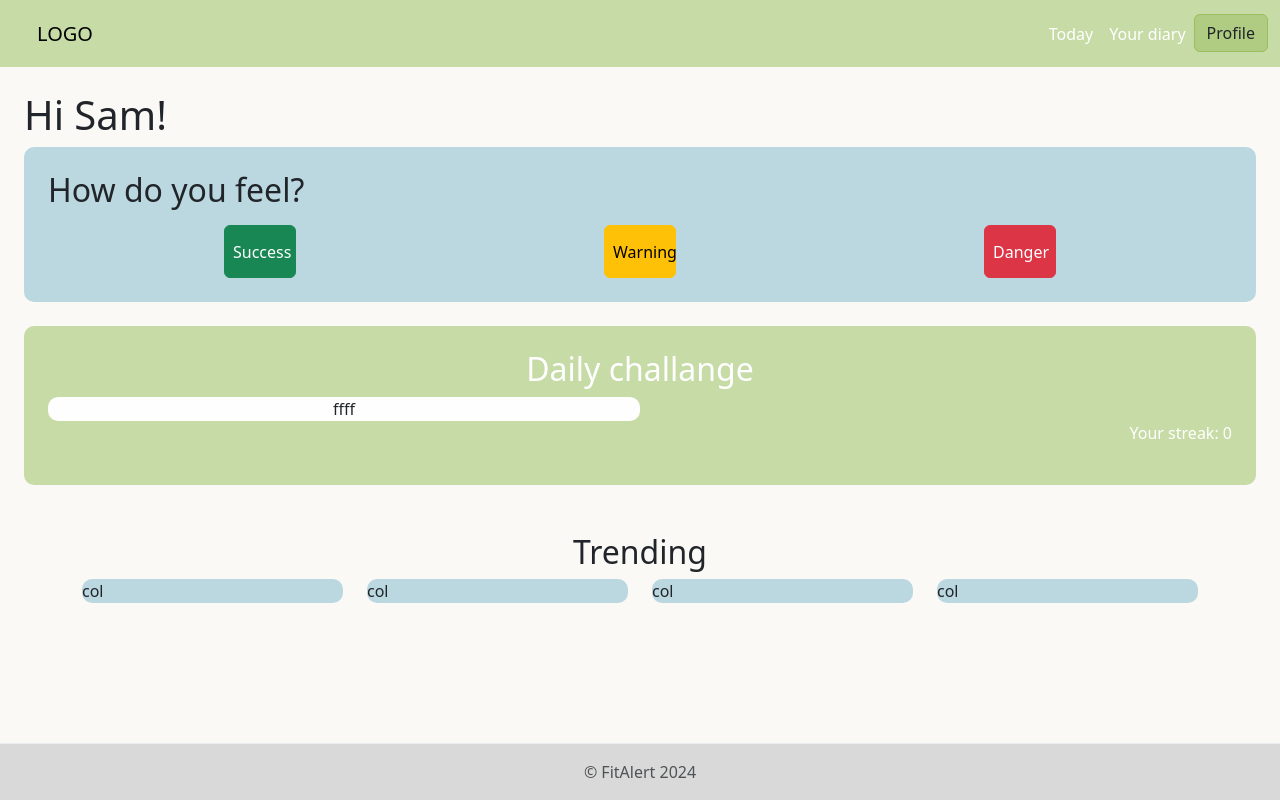
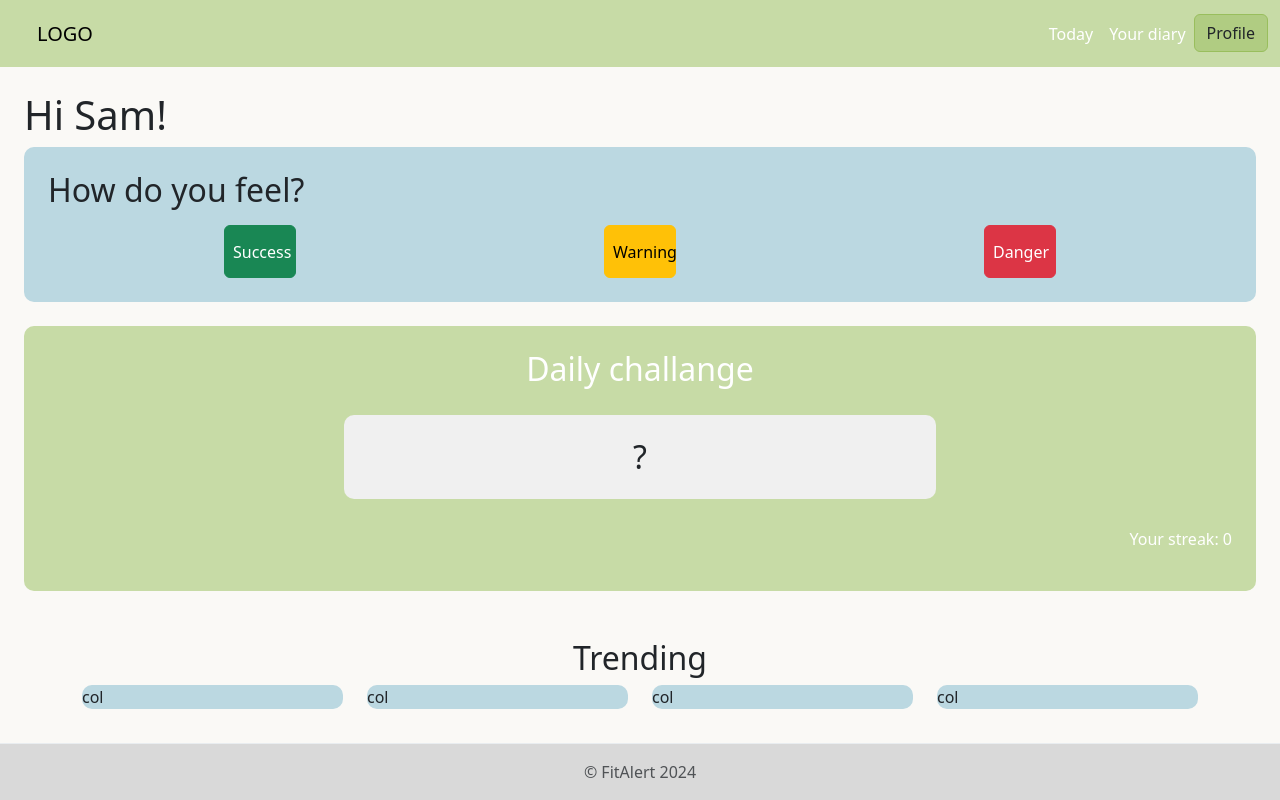
Before and after one commit to Kamila-Kapinos/fit-alert, an Angular app: page / in a window 1280 px wide. Built offline with nearby package versions, Linux system fonts and the light colour scheme.

Commit message:
temporary challenge draw

```diff
--- a/src/app/home-component/home.component.html
+++ b/src/app/home-component/home.component.html
@@ -18,14 +18,14 @@
   </div>
   <div class="daily-ch mt-4 py-4 px-4">
     <h2 class="text-center">Daily challange</h2>
-    <div class="container-challange text-center">
-      <div class="card-challange text-dark">ffff</div>
+    <div class="container-challange text-center py-4 px-4">
+      <div class="card-challange text-dark py-4 px-4">{{ yourChallenge }}</div>
       <div class="overlay">
-        <div class="text text-dark">Eat two carrots</div>
+        <div class="text text-dark">?</div>
       </div>
     </div>
     <div class="streak">
-      <p>Your streak: {{ counter }}</p>
+      <p class="text-right">Your streak: {{ counter }}</p>
     </div>
   </div>
   <div class="mt-4 py-4 px-4">
--- a/src/app/home-component/home.component.scss
+++ b/src/app/home-component/home.component.scss
@@ -20,49 +20,40 @@ $card-color: #F0F0F0;
   background-color: $custom-el-color-primary;
   border-radius: 10px;
   color: #FFFFFF;
+  display: flex;
+  flex-direction: column;
+  align-items: center;
 }
 
 .container-challange {
   position: relative;
-  width: 50%;
-}
-
-.image {
-  display: block;
   width: 100%;
-  height: auto;
+  display: flex; /* Dodane */
+  justify-content: center; /* Dodane */
 }
 
 .overlay {
   position: absolute;
-  bottom: 0;
-  left: 100%;
-  right: 0;
+  top: 15%; /* Ustawienie odległości od góry na 10% wysokości rodzica */
+  left: 25%; /* Ustawienie odległości od lewej na 10% szerokości rodzica */
   background-color: $card-color;
   border-radius: 10px;
   overflow: hidden;
-  width: 0;
-  height: 100%;
+  width: 50%; /* Ustawienie szerokości na 80% szerokości rodzica */
+  height: 70%; /* Ustawienie wysokości na 60% wysokości rodzica */
   transition: .5s ease;
 }
 
+
 .container-challange:hover .overlay {
-  width: 100%;
-  left: 0;
-}
-
-.streak {
-  text-align: right;
+  width: 0;
 }
 
 .text {
-  color: white;
-  font-size: 20px;
+  font-size: 2rem;
   position: absolute;
   top: 50%;
   left: 50%;
-  -webkit-transform: translate(-50%, -50%);
-  -ms-transform: translate(-50%, -50%);
   transform: translate(-50%, -50%);
   white-space: nowrap;
 }
@@ -71,6 +62,14 @@ $card-color: #F0F0F0;
   background: #FFFEFE;
   border-radius: 10px;
   text-align: center;
+  position: relative;
+  width: 50%; /* Dodane */
+}
+
+.streak {
+  text-align: right;
+  margin-top: 10px; /* Dodane */
+  width: 100%; /* Dodane */
 }
 
 .card-art {
--- a/src/app/home-component/home.component.ts
+++ b/src/app/home-component/home.component.ts
@@ -11,4 +11,14 @@ export class HomeComponent {
 
   user: string = 'Sam';
   counter: number = 0;
+  yourChallenge: string = ''
+
+  challenges: Array<string> = ['Eat two carrots', 'Prepare a veggie Meal', 'Do 10 push-ups'];
+  ngOnInit(): void {
+    this.yourChallenge = this.getRandomChallenge();
+  }
+  getRandomChallenge(): string {
+    const randomIndex = Math.floor(Math.random() * this.challenges.length);
+    return this.challenges[randomIndex];
+  }
 }
```
